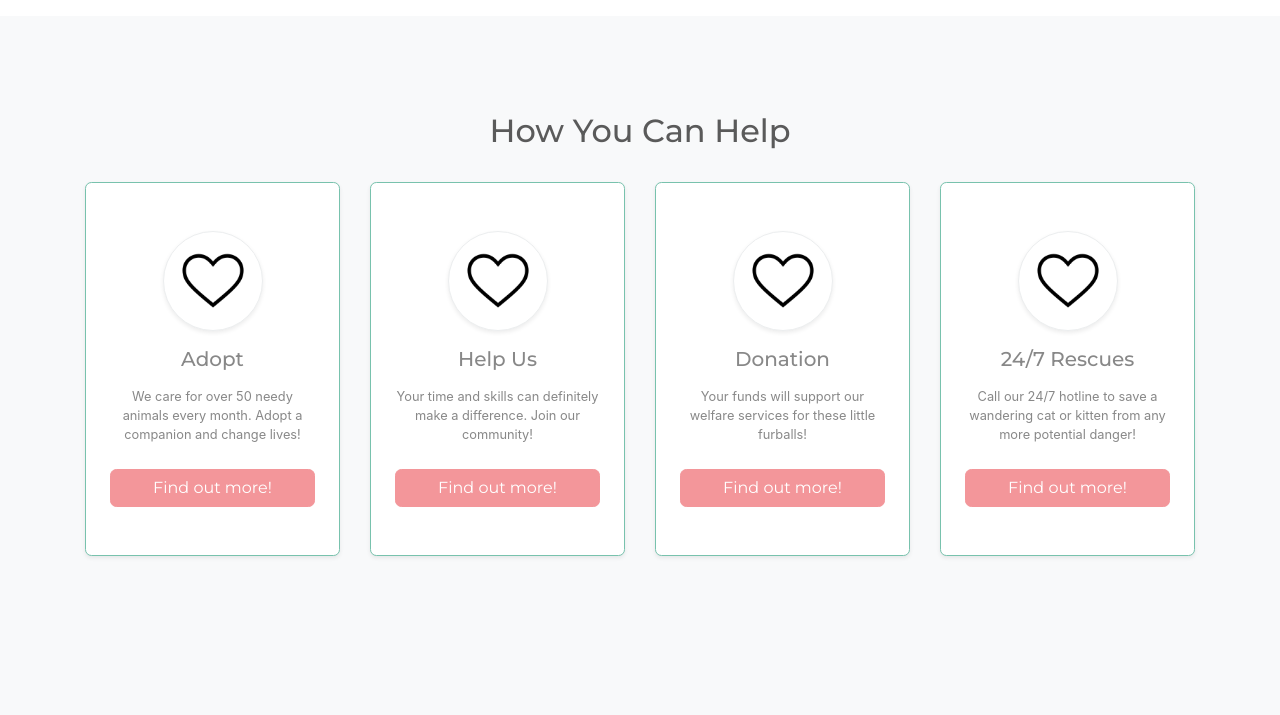
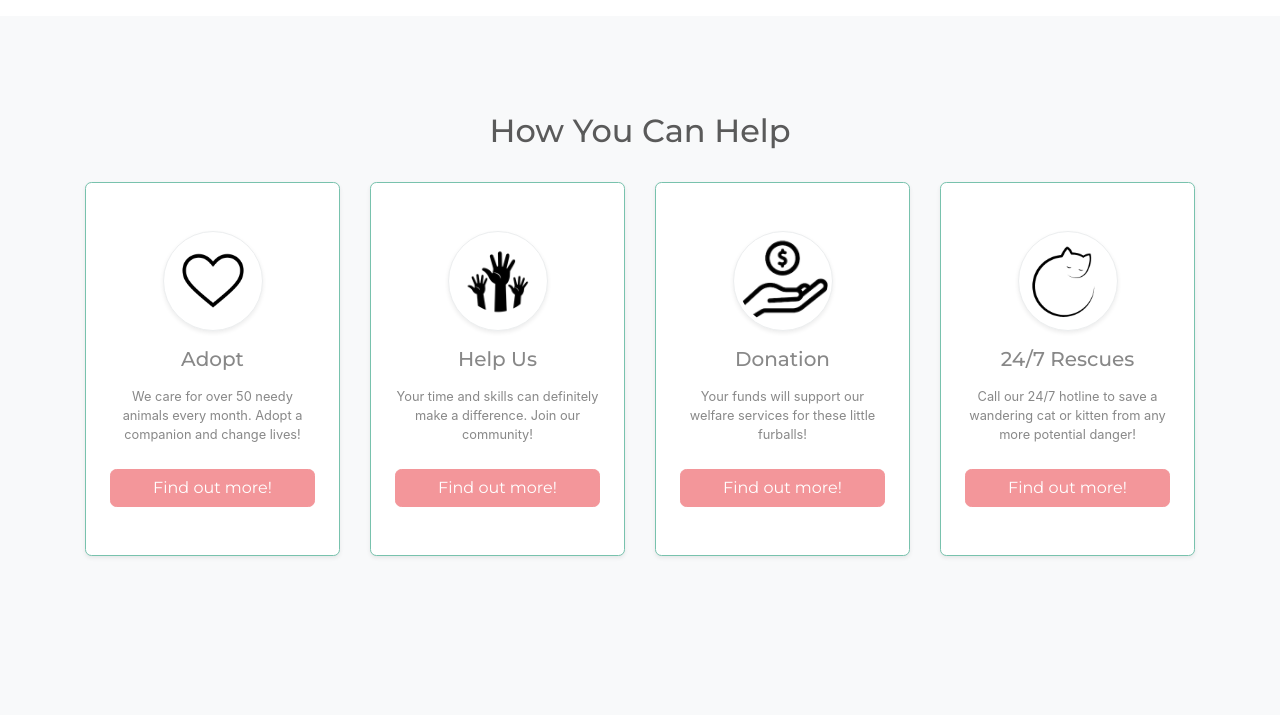
Before and after one commit to IENORI/ICT1004-Project-Grp7, a PHP site: page / in a window 1280 px wide. Shown: the part 818-1533 px from the top of the page. Run offline with PHP 8.4, Linux system fonts and the light colour scheme.

Commit message:
changed icon of How to help

```diff
--- a/index.php
+++ b/index.php
@@ -87,7 +87,7 @@ include "inc.sessionauthless.php";
                             </div>
                             <div class="col-xl-3 col-sm-6 mb-5">
                                 <div class="bg-white rounded shadow-sm py-5 px-4 card border-primary mb-3">
-                                    <img src="media/icon/index_HTH_icon.png"
+                                    <img src="media/image/volunteer-icon-10.png"
                                          alt="" width="100" class="img-fluid rounded-circle mb-3 img-thumbnail shadow-sm align-self-center">
                                     <h5 class="mb-0 pb-3">Help Us</h5>
                                     <span class="small">Your time and skills can definitely make a difference. Join our community!</span>
@@ -97,7 +97,7 @@ include "inc.sessionauthless.php";
                             </div>
                             <div class="col-xl-3 col-sm-6 mb-5">
                                 <div class="bg-white rounded shadow-sm py-5 px-4 card border-primary mb-3">
-                                    <img src="media/icon/index_HTH_icon.png"
+                                    <img src="media/image/download.png"
                                          alt="" width="100" class="img-fluid rounded-circle mb-3 img-thumbnail shadow-sm align-self-center">
                                     <h5 class="mb-0 pb-3">Donation</h5>
                                     <span class="small">Your funds will support our welfare services for these little
@@ -108,7 +108,7 @@ include "inc.sessionauthless.php";
                             </div>
                             <div class="col-xl-3 col-sm-6 mb-5">
                                 <div class="bg-white rounded shadow-sm py-5 px-4 card border-primary mb-3">
-                                    <img src="media/icon/index_HTH_icon.png"
+                                    <img src="media/image/saveapaw.png"
                                          alt="" width="100" class="img-fluid rounded-circle mb-3 img-thumbnail shadow-sm align-self-center">
                                     <h5 class="mb-0 pb-3">24/7 Rescues</h5>
                                     <span class="small">Call our 24/7 hotline to save a wandering cat or kitten from
```
Also changed, not shown: media/image/download.png (added), media/image/saveapaw.png (added), media/image/volunteer-icon-10.png (added).
